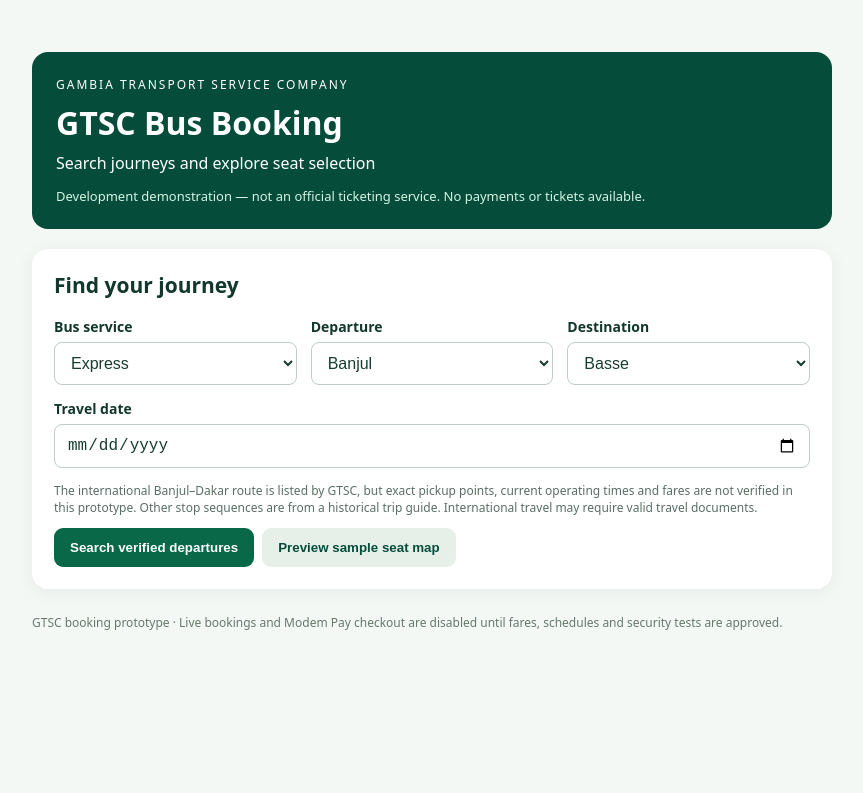
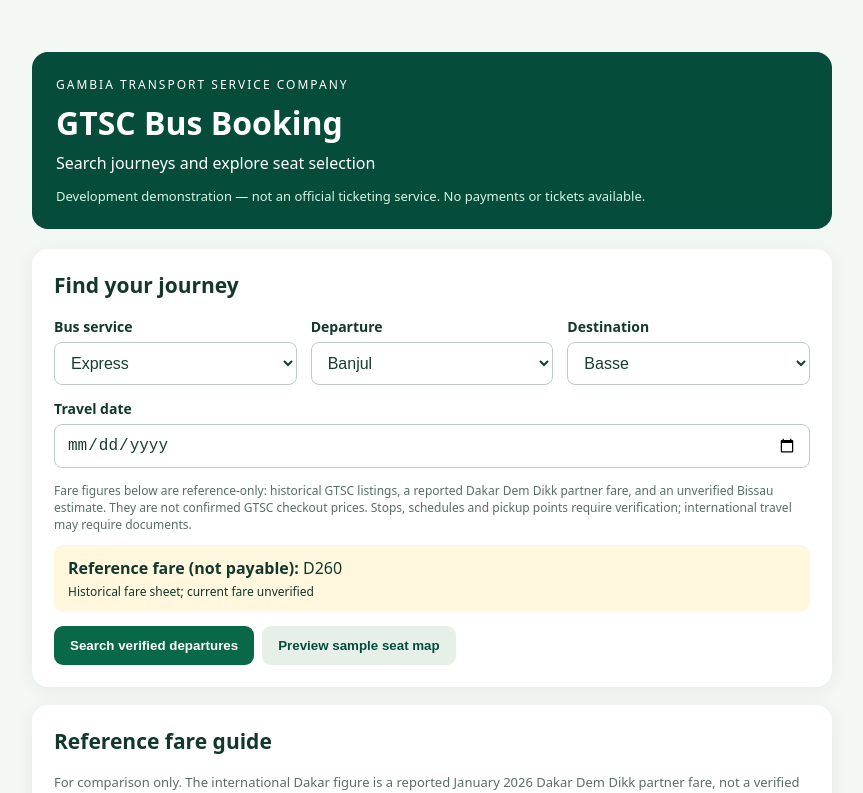
Before and after one commit to msnjie/GTSCapp, a Next.js app: page / in a window 1280 px wide. Shown: the top 793 px of the page, without its empty margins (208-1071 px from the left). Built offline with nearby package versions, Linux system fonts and the light colour scheme.

Commit message:
Display supplied historic reference fares and international options without activating payments

```diff
--- a/app/booking-demo.tsx
+++ b/app/booking-demo.tsx
@@ -1,9 +1,12 @@
 'use client';
 import {useEffect,useState} from 'react';
+import {REFERENCE_FARES,referenceFare,fareLabel} from '../lib/reference-fares';
 const SERVICES={
  'Express':['Banjul','Serrekunda','Brikama','Soma','Kundang','Brikama-Ba','Janjan Burreh','Bansang','Bakadaji','Basse'],
  'Normal':['Banjul','Faraba Banta','Bulock','Kalaji','Soma','Jareng','Kudang','Jahali','Basse'],
- 'International (Dakar)':['Banjul','Dakar, Senegal']
+ 'International (Dakar)':['Banjul','Dakar, Senegal'],
+ 'International (Bissau)':['Banjul','Bissau, Guinea-Bissau'],
+ 'Urban':['Banjul','Kartong','Giboroh','Kafuta','Brikama','Mandinaring','Tabokoto','Lamin']
 } as const;
 type Service=keyof typeof SERVICES;
 type Trip={id:string;origin:string;destination:string;departure_at:string;capacity:number;fare_bututs:number};
@@ -26,7 +29,8 @@ export default function BookingDemo(){
  const [sampleCheckout,setSampleCheckout]=useState(false);
  const [holdReceipt,setHoldReceipt]=useState('');
  const [bookingEnabled,setBookingEnabled]=useState(false);
- const destinations=service==='International (Dakar)'?stops.filter(stop=>stop!==origin):stops.slice(Math.max(0,stops.indexOf(origin)+1));
+ const destinations=service==='International (Dakar)'?stops.filter(stop=>stop!==origin):service==='Urban'&&origin==='Banjul'?stops.slice(1):stops.slice(Math.max(0,stops.indexOf(origin)+1));
+ const historicalFare=referenceFare(service,origin,destination);
  const capacity=demoMode?40:selectedTrip?.capacity??0;
  async function search(){
   setBusy(true);setDemoMode(false);setSelectedTrip(null);setSeat(null);setHoldReceipt('');setMessage('');
@@ -48,7 +52,7 @@ export default function BookingDemo(){
   }
   load();return()=>{cancelled=true};
  },[selectedTrip]);
- function chooseService(s:Service){setService(s);setOrigin('Banjul');setDestination(s==='International (Dakar)'?'Dakar, Senegal':'Basse');setSelectedTrip(null);setSeat(null);setTrips([]);setDemoMode(false);setSampleCheckout(false);setMessage('');}
+ function chooseService(s:Service){setService(s);setOrigin('Banjul');setDestination(s==='International (Dakar)'?'Dakar, Senegal':s==='International (Bissau)'?'Bissau, Guinea-Bissau':s==='Urban'?'Kartong':'Basse');setSelectedTrip(null);setSeat(null);setTrips([]);setDemoMode(false);setSampleCheckout(false);setMessage('');}
  function beginDemo(){setDemoMode(true);setSelectedTrip(null);setSeat(null);setUnavailable([3,8,14,26]);setHoldReceipt('');setSampleCheckout(false);setMessage('Sample bus seat map — example seats only, not GTSC live inventory.');}
  async function hold(){
   if(!selectedTrip||!bookingEnabled||!seat||!customerName.trim()||!customerPhone.trim())return;
@@ -71,12 +75,13 @@ export default function BookingDemo(){
    <section style={panel}>
     <h2 style={heading}>Find your journey</h2>
     <div style={fields}>
-     <label style={field}>Bus service<select value={service} onChange={e=>chooseService(e.target.value as Service)} style={control}><option value="Express">Express</option><option value="Normal">Normal</option><option value="International (Dakar)">International (Dakar)</option></select></label>
+     <label style={field}>Bus service<select value={service} onChange={e=>chooseService(e.target.value as Service)} style={control}><option value="Express">Express</option><option value="Normal">Normal</option><option value="International (Dakar)">International (Dakar)</option><option value="International (Bissau)">International (Bissau)</option><option value="Urban">Urban</option></select></label>
      <label style={field}>Departure<select value={origin} onChange={e=>{const from=e.target.value;setOrigin(from);setDestination(service==='International (Dakar)'?(from==='Banjul'?'Dakar, Senegal':'Banjul'):(stops.slice(stops.indexOf(from)+1)[0]||''));setSelectedTrip(null)}} style={control}>{(service==='International (Dakar)'?stops:stops.slice(0,-1)).map(x=><option key={x} value={x}>{x}</option>)}</select></label>
      <label style={field}>Destination<select value={destination} onChange={e=>setDestination(e.target.value)} style={control}>{destinations.map(x=><option key={x} value={x}>{x}</option>)}</select></label>
      <label style={field}>Travel date<input type="date" style={control} value={date} min={new Date().toISOString().slice(0,10)} onChange={e=>setDate(e.target.value)}/></label>
     </div>
-    <p style={{fontSize:12,color:'#596e64'}}>The international Banjul–Dakar route is listed by GTSC, but exact pickup points, current operating times and fares are not verified in this prototype. Other stop sequences are from a historical trip guide. International travel may require valid travel documents.</p>
+    <p style={{fontSize:12,color:'#596e64'}}>Fare figures below are reference-only: historical GTSC listings, a reported Dakar Dem Dikk partner fare, and an unverified Bissau estimate. They are not confirmed GTSC checkout prices. Stops, schedules and pickup points require verification; international travel may require documents.</p>
+    <div style={{background:'#fff8df',padding:'12px 14px',borderRadius:9,marginBottom:14}}><strong>Reference fare (not payable): </strong>{historicalFare?fareLabel(historicalFare):'No origin-specific fare provided'}{historicalFare&&<span style={{display:'block',fontSize:12,marginTop:4}}>{historicalFare.note||'Historical fare sheet; current fare unverified'}</span>}</div>
     <button style={button} disabled={!date||!destination||busy} onClick={search}>{busy?'Searching…':'Search verified departures'}</button>
     <button style={{...button,background:'#e6f0e9',color:'#064c3b',marginLeft:8}} onClick={beginDemo}>Preview sample seat map</button>
    </section>
@@ -94,9 +99,10 @@ export default function BookingDemo(){
       <label style={field}>Phone number<input style={control} value={customerPhone} maxLength={30} onChange={e=>setCustomerPhone(e.target.value)}/></label>
       <button style={button} disabled={!seat||!customerName.trim()||!customerPhone.trim()||holding} onClick={hold}>{holding?'Holding…':'Hold selected seat for 10 minutes'}</button>
     </div>}
-    {demoMode&&<div style={{textAlign:'center'}}><p style={{fontWeight:600}}>Demonstration only — no reservation created.</p><button style={button} disabled={!seat} onClick={()=>setSampleCheckout(true)}>Preview booking summary</button>{sampleCheckout&&seat&&<div style={{background:'#edf7ef',padding:16,borderRadius:10,marginTop:12,textAlign:'left'}}><h3 style={{marginTop:0}}>Sample booking summary</h3><p><strong>Journey:</strong> {origin} → {destination}</p><p><strong>Service:</strong> {service}</p><p><strong>Travel date:</strong> {date||'Not selected'}</p><p><strong>Seat:</strong> {seat}</p><p><strong>Fare:</strong> Not confirmed by GTSC</p><p><strong>Payment:</strong> Disabled (sandbox setup)</p><p style={{fontSize:13}}>This is not a reservation, payment receipt or valid travel ticket. No QR code has been issued.</p></div>}</div>}
+    {demoMode&&<div style={{textAlign:'center'}}><p style={{fontWeight:600}}>Demonstration only — no reservation created.</p><button style={button} disabled={!seat} onClick={()=>setSampleCheckout(true)}>Preview booking summary</button>{sampleCheckout&&seat&&<div style={{background:'#edf7ef',padding:16,borderRadius:10,marginTop:12,textAlign:'left'}}><h3 style={{marginTop:0}}>Sample booking summary</h3><p><strong>Journey:</strong> {origin} → {destination}</p><p><strong>Service:</strong> {service}</p><p><strong>Travel date:</strong> {date||'Not selected'}</p><p><strong>Seat:</strong> {seat}</p><p><strong>Reference fare (not payable):</strong> {historicalFare?fareLabel(historicalFare):'Unavailable'} — not a confirmed current ticket price</p><p><strong>Payment:</strong> Disabled (sandbox setup)</p><p style={{fontSize:13}}>This is not a reservation, payment receipt or valid travel ticket. No QR code has been issued.</p></div>}</div>}
     {holdReceipt&&<p role="status">{holdReceipt}</p>}
    </section>}
+   <section style={panel}><h2 style={heading}>Reference fare guide</h2><p style={{fontSize:13,color:'#596e64'}}>For comparison only. The international Dakar figure is a reported January 2026 Dakar Dem Dikk partner fare, not a verified GTSC fare. All regular, express and urban amounts are from an older GTSC fare sheet. No amount here is used for payment.</p>{(['international','regular','express','urban'] as const).map(group=><details key={group} style={{borderTop:'1px solid #dce6dd',padding:'12px 0'}}><summary style={{cursor:'pointer',fontWeight:700,textTransform:'capitalize'}}>{group} ({REFERENCE_FARES[group].length} listed fares)</summary><div style={{overflowX:'auto'}}><table style={{borderCollapse:'collapse',width:'100%',marginTop:12}}><thead><tr><th style={{textAlign:'left',padding:8}}>Destination</th><th style={{textAlign:'right',padding:8}}>Reference fare</th></tr></thead><tbody>{REFERENCE_FARES[group].map(item=><tr key={item.destination}><td style={{padding:8,borderTop:'1px solid #ecf0eb'}}>{item.destination}{item.note&&<span style={{display:'block',fontSize:12,color:'#697a6d'}}>{item.note}</span>}</td><td style={{padding:8,borderTop:'1px solid #ecf0eb',textAlign:'right',whiteSpace:'nowrap'}}>{fareLabel(item)}</td></tr>)}</tbody></table></div></details>)}<p style={{fontSize:12}}>Historical regular route Basse anomaly: D20 also appears in the source alongside D220. D20 has not been adopted as a fare in this prototype.</p></section>
    <footer style={{fontSize:12,color:'#65796b',marginTop:25}}>GTSC booking prototype · Live bookings and Modem Pay checkout are disabled until fares, schedules and security tests are approved.</footer>
   </main>;
 }
--- /dev/null
+++ b/lib/reference-fares.ts
@@ -0,0 +1,61 @@
+// Reference-only fares supplied for the GTSC prototype. NEVER use as payable fares.
+// Historical GTSC listings and an unverified international partner-service report.
+export type FareGroup='regular'|'express'|'urban'|'international';
+export type FareReference={destination:string;amount:number;currency:'GMD'|'XOF';note?:string};
+export const REFERENCE_FARES:Record<FareGroup,readonly FareReference[]>={
+ international:[
+  {destination:'Dakar, Senegal',amount:12000,currency:'XOF',note:'Jan 2026 reported Dakar Dem Dikk partner service; not GTSC-confirmed'},
+  {destination:'Bissau, Guinea-Bissau',amount:700,currency:'GMD',note:'Older unverified estimate'}
+ ],
+ regular:[
+  {destination:'Faraba Banta',amount:25,currency:'GMD'},
+  {destination:'Bulock',amount:30,currency:'GMD'},
+  {destination:'Kabokor',amount:40,currency:'GMD'},
+  {destination:'Bajagar',amount:50,currency:'GMD'},
+  {destination:'Sangajor',amount:60,currency:'GMD'},
+  {destination:'Kalaji',amount:70,currency:'GMD'},
+  {destination:'Wurokang',amount:80,currency:'GMD'},
+  {destination:'Kolior',amount:90,currency:'GMD'},
+  {destination:'Soma',amount:100,currency:'GMD'},
+  {destination:'Jalang Bereh',amount:105,currency:'GMD'},
+  {destination:'Wellingara Ba',amount:110,currency:'GMD'},
+  {destination:'Pakaliba',amount:120,currency:'GMD'},
+  {destination:'Jareng',amount:130,currency:'GMD'},
+  {destination:'Kudang',amount:140,currency:'GMD'},
+  {destination:'Jahali',amount:155,currency:'GMD'},
+  {destination:'Nurtabeh',amount:170,currency:'GMD'},
+  {destination:'Banjulinding',amount:185,currency:'GMD'},
+  {destination:'Sare Modu',amount:200,currency:'GMD'},
+  {destination:'Sare Bakary',amount:210,currency:'GMD'},
+  {destination:'Sare Sambel',amount:215,currency:'GMD'},
+  {destination:'Basse',amount:220,currency:'GMD',note:'Historical sheet also shows a conflicting D20 Basse entry; excluded as apparent error'}
+ ],
+ express:[
+  {destination:'Serrekunda',amount:15,currency:'GMD'},
+  {destination:'Brikama',amount:25,currency:'GMD'},
+  {destination:'Soma',amount:130,currency:'GMD'},
+  {destination:'Kundang',amount:160,currency:'GMD'},
+  {destination:'Brikama-Ba',amount:200,currency:'GMD'},
+  {destination:'Janjan Burreh',amount:220,currency:'GMD'},
+  {destination:'Bansang',amount:230,currency:'GMD'},
+  {destination:'Bakadaji',amount:250,currency:'GMD'},
+  {destination:'Basse',amount:260,currency:'GMD'}
+ ],
+ urban:[
+  {destination:'Kartong',amount:35,currency:'GMD'},
+  {destination:'Giboroh',amount:30,currency:'GMD'},
+  {destination:'Kafuta',amount:30,currency:'GMD'},
+  {destination:'Brikama',amount:20,currency:'GMD'},
+  {destination:'Mandinaring',amount:20,currency:'GMD'},
+  {destination:'Tabokoto',amount:15,currency:'GMD'},
+  {destination:'Lamin',amount:18,currency:'GMD'}
+ ]
+};
+export function referenceFare(service:string,origin:string,destination:string):FareReference|undefined{
+ if(service==='International (Dakar)'&&destination==='Dakar, Senegal'||service==='International (Dakar)'&&origin==='Dakar, Senegal')return REFERENCE_FARES.international[0];
+ if(service==='International (Bissau)'&&origin==='Banjul'&&destination==='Bissau, Guinea-Bissau')return REFERENCE_FARES.international[1];
+ if(origin!=='Banjul')return undefined; // No origin-specific rates supplied for intermediate boardings.
+ const key:FareGroup=service==='Express'?'express':service==='Normal'?'regular':service==='Urban'?'urban':'international';
+ return REFERENCE_FARES[key].find(f=>f.destination===destination);
+}
+export function fareLabel(f:FareReference){return f.currency==='XOF'?f.amount.toLocaleString('en-US')+' CFA': 'D'+f.amount.toLocaleString('en-US');}
```
